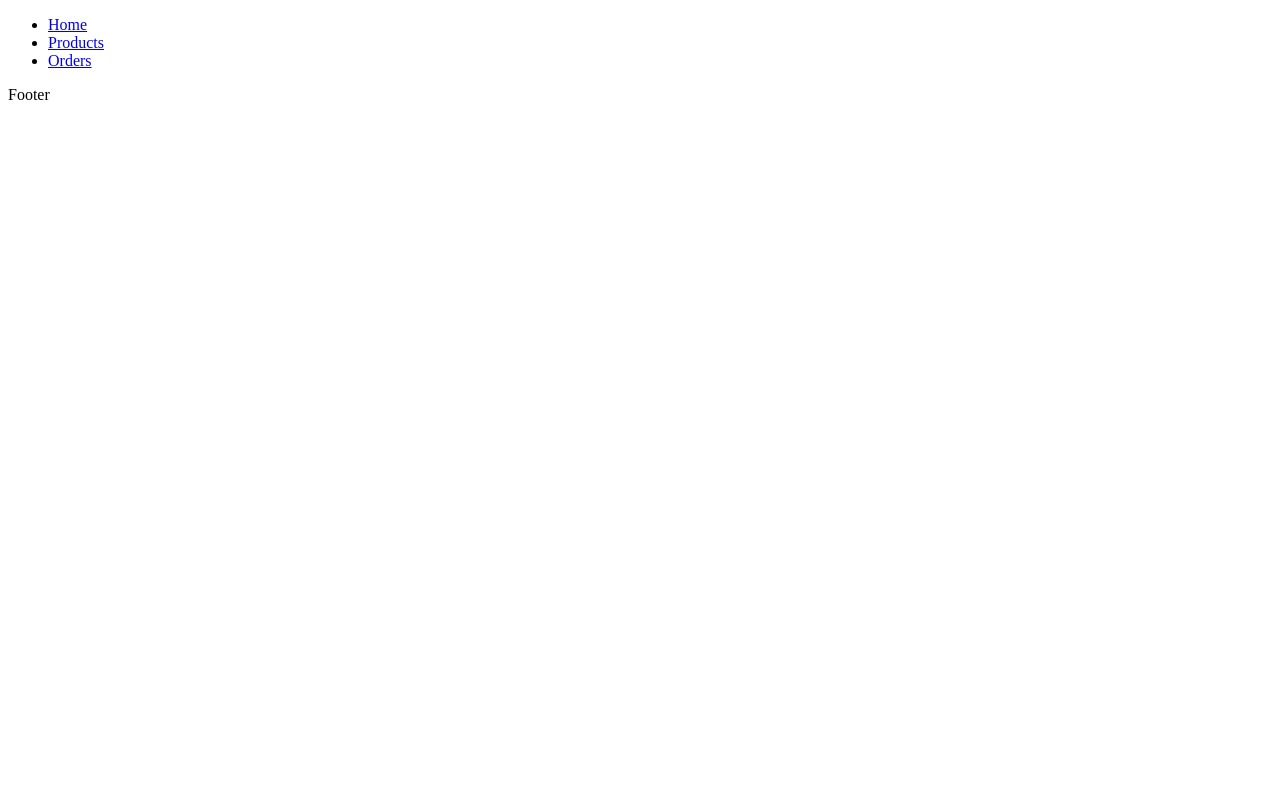
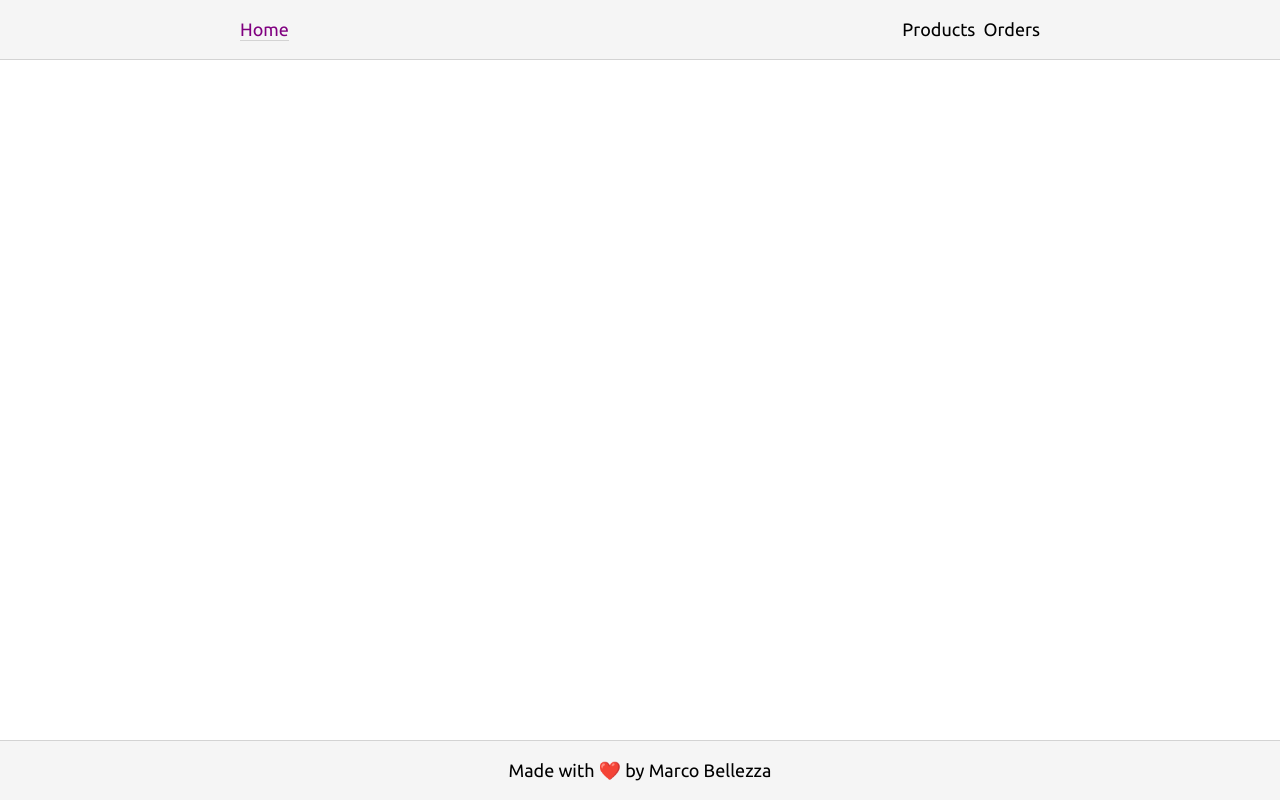
Before and after one commit to belelabestia/bella-bona-test-project, a React (Create React App) app in the folder test-project-frontend/: page / in a window 1280 px wide. Built offline with nearby package versions, Linux system fonts and the light colour scheme.

Commit message:
add basic styles

```diff
--- a/test-project-frontend/src/App.sass
+++ b/test-project-frontend/src/App.sass
@@ -0,0 +1,4 @@
+.app
+  height: 100%
+  display: grid
+  grid-template-rows: auto 1fr auto
--- a/test-project-frontend/src/App.tsx
+++ b/test-project-frontend/src/App.tsx
@@ -1,21 +1,15 @@
 import React from 'react';
 import './App.sass';
-import { Link, Outlet } from 'react-router-dom';
+import { Outlet } from 'react-router-dom';
+import Header from './design/header/header';
+import Footer from './design/footer/footer';
 
-export const App = () => <>
-  <header>
-    <nav>
-      <ul>
-        <li><Link to="/">Home</Link></li>
-        <li><Link to="customer/1/products">Products</Link></li>
-        <li><Link to="customer/1/orders">Orders</Link></li>
-      </ul>
-    </nav>
-  </header>
+export const App = () => <div className="app">
+  <Header />
   <main>
     <Outlet />
   </main>
-  <footer>Footer</footer>
-</>;
+  <Footer />
+</div>;
 
 export default App;
--- /dev/null
+++ b/test-project-frontend/src/design/footer/footer.sass
@@ -0,0 +1,16 @@
+@use '../modules/_boxes'
+@use '../modules/_colors'
+@use '../modules/_sizes'
+
+footer
+  @extend .panel, .bar, .center
+  border-top: boxes.$border
+
+  ul
+    @extend .gap
+
+  li:has(a.active)
+    border-bottom: boxes.$border
+
+    & > a
+      color: colors.$highlight
--- /dev/null
+++ b/test-project-frontend/src/design/footer/footer.tsx
@@ -0,0 +1,5 @@
+import "./footer.sass";
+
+const Footer = () => <footer>Made with ❤️ by Marco Bellezza</footer>;
+
+export default Footer;
--- /dev/null
+++ b/test-project-frontend/src/design/header/header.sass
@@ -0,0 +1,24 @@
+@use '../modules/_boxes'
+@use '../modules/_colors'
+@use '../modules/_sizes'
+
+header
+  @extend .panel, .bar, .center
+  justify-content: flex-end
+  border-bottom: boxes.$border
+
+  nav
+    @extend .full-width
+    display: flex
+
+  ul
+    @extend .container, .full-width
+    display: grid
+    grid-template-columns: auto 1fr auto auto
+    gap: boxes.$gap
+
+  li:has(a.active)
+    border-bottom: boxes.$border
+
+    & > a
+      color: colors.$highlight
--- /dev/null
+++ b/test-project-frontend/src/design/header/header.tsx
@@ -0,0 +1,15 @@
+import { NavLink } from "react-router-dom";
+import "./header.sass";
+
+const Header = () => <header>
+  <nav>
+    <ul>
+      <li><NavLink to="/">Home</NavLink></li>
+      <li></li>
+      <li><NavLink to="customer/1/products">Products</NavLink></li>
+      <li><NavLink to="customer/1/orders">Orders</NavLink></li>
+    </ul>
+  </nav>
+</header>;
+
+export default Header;
--- /dev/null
+++ b/test-project-frontend/src/design/modules/_boxes.sass
@@ -0,0 +1,18 @@
+@use './_colors'
+@use 'sass:math'
+
+$border: 1px solid colors.$border
+$spacing: 16px
+$gap: math.div($spacing, 2)
+
+.panel
+  padding: $spacing
+
+.center
+  display: flex
+  justify-content: center
+  align-items: center
+
+.gap
+  display: flex
+  gap: $gap
--- /dev/null
+++ b/test-project-frontend/src/design/modules/_colors.sass
@@ -0,0 +1,7 @@
+$text: black
+$highlight: purple
+$background: whitesmoke
+$border: lightgrey
+
+.panel
+  background-color: $background
--- /dev/null
+++ b/test-project-frontend/src/design/modules/_sizes.sass
@@ -0,0 +1,13 @@
+$text: 18px
+$bar: 60px
+$max-width: 800px
+
+.bar
+  height: $bar
+
+.container
+  max-width: $max-width
+  margin: auto
+
+.full-width
+  width: 100%
--- a/test-project-frontend/src/index.sass
+++ b/test-project-frontend/src/index.sass
@@ -0,0 +1,23 @@
+@use './design/modules/_colors'
+@use './design/modules/_sizes'
+@import url('https://fonts.googleapis.com/css2?family=Ubuntu:wght@300;400;500;600;700&display=swap')
+
+*
+  margin: 0
+  padding: 0
+  box-sizing: border-box
+
+html, body, #root
+  height: 100%
+
+body
+  font-family: Ubuntu, sans-serif
+  font-size: sizes.$text
+  font-weight: 400
+
+ul
+  list-style-type: none
+
+a
+  text-decoration: none
+  color: colors.$text
```
